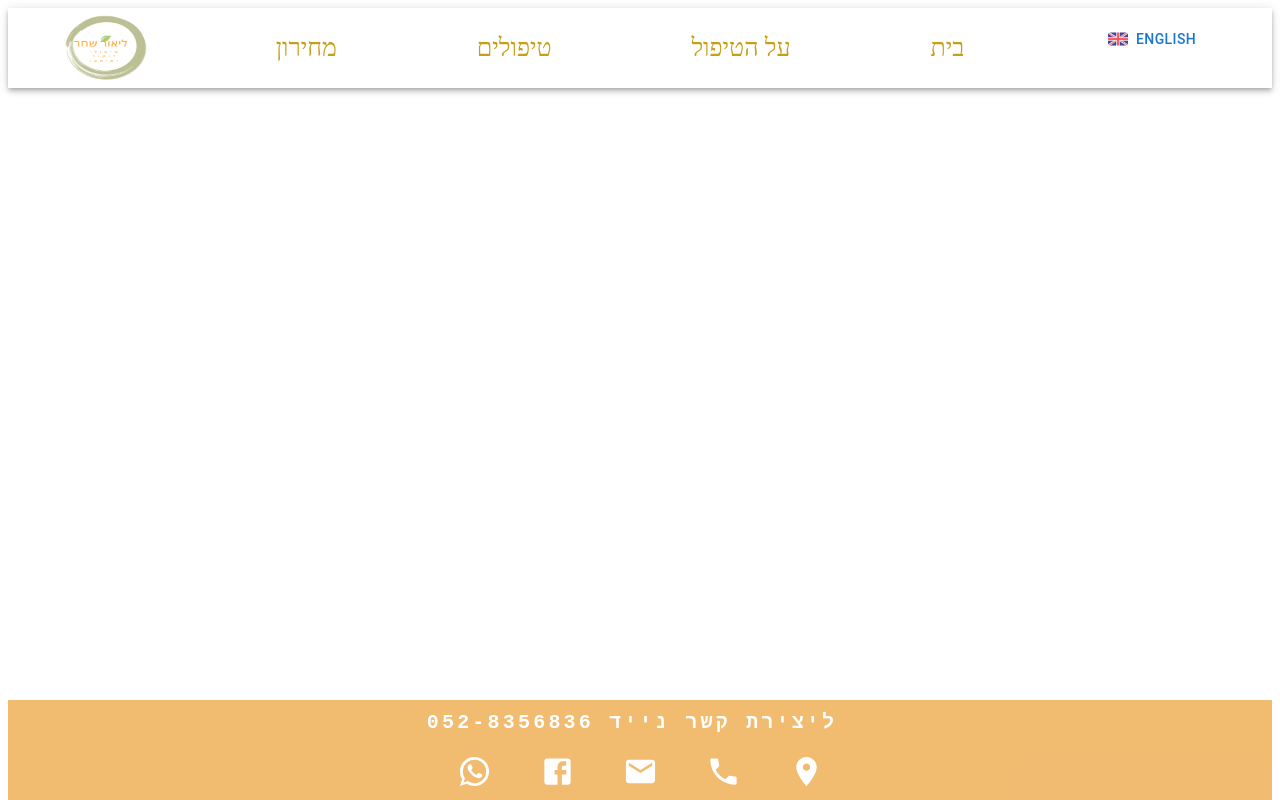
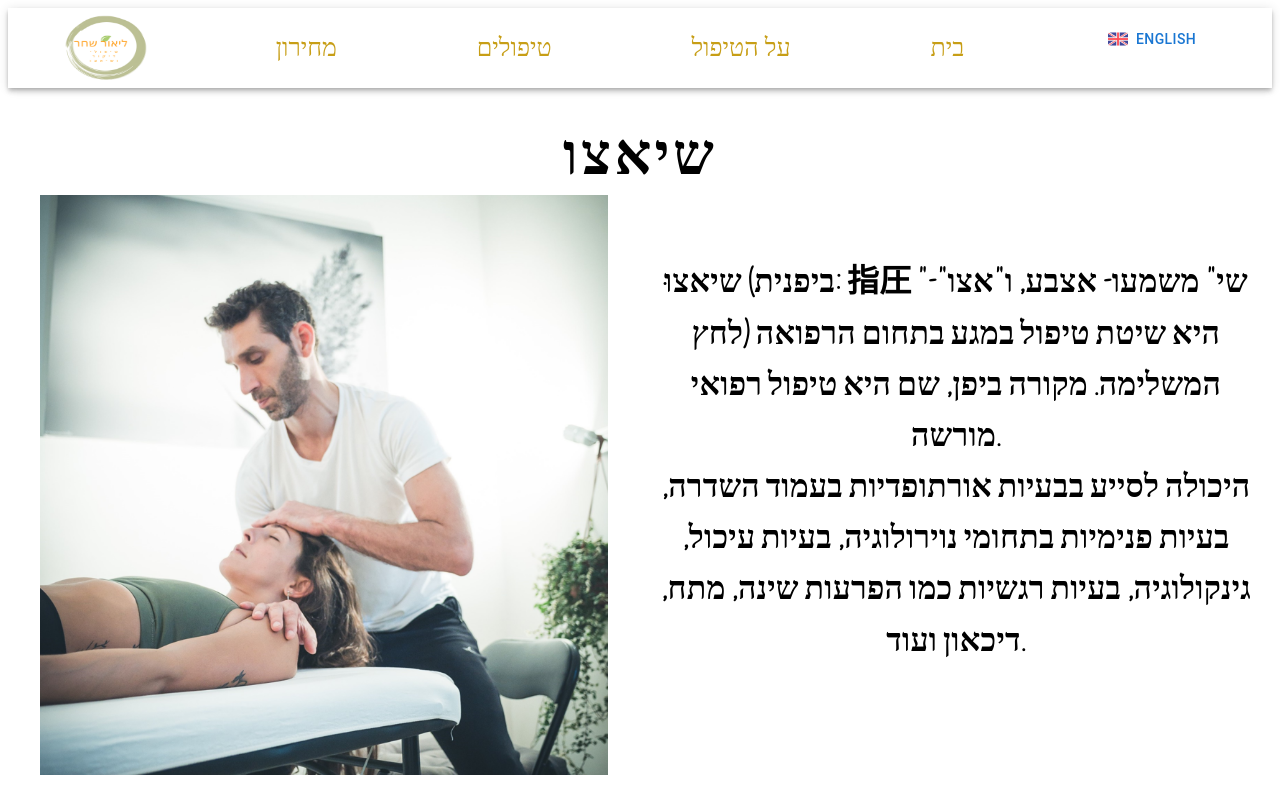
Before and after one commit to Rafcon96/lior-shiatsu, a React (Create React App) app: page /lior-shiatsu/treatments in a window 1280 px wide. Shown: the top 800 px of the page. Built offline with nearby package versions, Linux system fonts and the light colour scheme.

Commit message:
fix route and fount

```diff
--- a/src/App.js
+++ b/src/App.js
@@ -32,11 +32,10 @@ function App() {
         <LanguageProvider>
           <Layout>
             <Routes>
-            <Route path="/lior-shiatsu" element={<Home />} />
-              <Route path="/about" element={<About />} />
-              <Route path="/treatments" element={<Treatments />} />
-              <Route path="/prices" element={<Prices />} />
-              <Route path="/" element={<Home />} />
+            <Route path="lior-shiatsu/" element={<Home />} />
+              <Route path="lior-shiatsu/about" element={<About />} />
+              <Route path="lior-shiatsu/treatments" element={<Treatments />} />
+              <Route path="lior-shiatsu/prices" element={<Prices />} />
 
             </Routes>
           </Layout>
--- a/src/components/Header/index.jsx
+++ b/src/components/Header/index.jsx
@@ -13,10 +13,10 @@ import { useLang } from '../../context/language.context';
 import { Link } from 'react-router-dom';
 
 const pages = [
-    {name:['בית','home'], link:"/"},
-    {name:["על הטיפול","about"], link:"/about"},
-    {name:['טיפולים',"treatments"], link:"/treatments"},
-    {name:['מחירון',"prices"], link:"/prices"},
+    {name:['בית','home'], link:"/lior-shiatsu"},
+    {name:["על הטיפול","about"], link:"lior-shiatsu/about"},
+    {name:['טיפולים',"treatments"], link:"lior-shiatsu/treatments"},
+    {name:['מחירון',"prices"], link:"lior-shiatsu/prices"},
 
     // {name:["זמינות","availability"], link:"/availability"},
     // {name:['המלצות',"recommendations"], link:"/recommendations"},
--- a/src/pages/Home/index.js
+++ b/src/pages/Home/index.js
@@ -28,10 +28,10 @@ const res = {
     Over the years I have collected many tools to produce the best and personalized treatment experience for each patient that combines an understanding of the Western and Eastern worlds of medicine`
   ],
   actionButtons:[
-    {buttonTitle:[`עליי`,`About`],path:'./About'},
-    {buttonTitle:[`טיפולים`,`treatments`],path:'./treatments'},
-    {buttonTitle:[`מחירון`,`prices`],path:'./prices'},
-    {buttonTitle:[`צור קשר`,`contact`],path:'./contact'},
+    {buttonTitle:[`עליי`,`About`],path:'lior-shiatsu/About'},
+    {buttonTitle:[`טיפולים`,`treatments`],path:'lior-shiatsu/treatments'},
+    {buttonTitle:[`מחירון`,`prices`],path:'lior-shiatsu/prices'},
+    {buttonTitle:[`צור קשר`,`contact`],path:'lior-shiatsu/contact'},
   ]
 }
 
--- a/src/pages/Treatments/index.jsx
+++ b/src/pages/Treatments/index.jsx
@@ -129,7 +129,7 @@ export default function Treatments() {
                     display:  'flex' ,
                     fontFamily: 'Amatic SC',
                     fontWeight: 600,
-                    letterSpacing: '.2rem',
+
                     color: 'inherit',
                     textDecoration: 'none',
                     fontSize:'clamp(1rem, 4.5vw, 2rem)'
@@ -149,7 +149,7 @@ export default function Treatments() {
                     display:  'flex' ,
                     fontFamily: 'Amatic SC',
                     fontWeight: 600,
-                    letterSpacing: '.2rem',
+
                     color: 'inherit',
                     textDecoration: 'none',
                     fontSize:'clamp(1.2rem, 4.5vw, 1.5rem)'
@@ -169,7 +169,7 @@ export default function Treatments() {
                     display:  'flex' ,
                     fontFamily: 'Amatic SC',
                     fontWeight: 600,
-                    letterSpacing: '.2rem',
+
                     color: 'inherit',
                     textDecoration: 'none',
                     fontSize:'clamp(1.2rem, 4.5vw, 1.5rem)'
@@ -190,7 +190,7 @@ export default function Treatments() {
                     display:  'flex' ,
                     fontFamily: 'Amatic SC',
                     fontWeight: 700,
-                    letterSpacing: '.2rem',
+
                     color: 'inherit',
                     textDecoration: 'none',
                     fontSize:'clamp(1.9rem, 4.5vw, 4rem)'
@@ -217,7 +217,7 @@ export default function Treatments() {
                     display:  'flex' ,
                     fontFamily: 'Amatic SC',
                     fontWeight: 600,
-                    letterSpacing: '.2rem',
+
                     color: 'inherit',
                     textDecoration: 'none',
                     fontSize:'clamp(1rem, 4.5vw, 2rem)'
@@ -237,7 +237,7 @@ export default function Treatments() {
                     display:  'flex' ,
                     fontFamily: 'Amatic SC',
                     fontWeight: 600,
-                    letterSpacing: '.2rem',
+
                     color: 'inherit',
                     textDecoration: 'none',
                     fontSize:'clamp(1.2rem, 4.5vw, 1.5rem)'
@@ -257,7 +257,7 @@ export default function Treatments() {
                     display:  'flex' ,
                     fontFamily: 'Amatic SC',
                     fontWeight: 600,
-                    letterSpacing: '.2rem',
+
                     color: 'inherit',
                     textDecoration: 'none',
                     fontSize:'clamp(1.2rem, 4.5vw, 1.5rem)'
@@ -278,7 +278,6 @@ export default function Treatments() {
                     display:  'flex' ,
                     fontFamily: 'Amatic SC',
                     fontWeight: 700,
-                    letterSpacing: '.2rem',
                     color: 'inherit',
                     textDecoration: 'none',
                     fontSize:'clamp(1.9rem, 4.5vw, 4rem)'
@@ -305,7 +304,6 @@ export default function Treatments() {
                     display:  'flex' ,
                     fontFamily: 'Amatic SC',
                     fontWeight: 600,
-                    letterSpacing: '.2rem',
                     color: 'inherit',
                     textDecoration: 'none',
                     fontSize:'clamp(1rem, 4.5vw, 2rem)'
@@ -325,7 +323,6 @@ export default function Treatments() {
                     display:  'flex' ,
                     fontFamily: 'Amatic SC',
                     fontWeight: 600,
-                    letterSpacing: '.2rem',
                     color: 'inherit',
                     textDecoration: 'none',
                     fontSize:'clamp(1.2rem, 4.5vw, 1.5rem)'
@@ -345,7 +342,6 @@ export default function Treatments() {
                     display:  'flex' ,
                     fontFamily: 'Amatic SC',
                     fontWeight: 600,
-                    letterSpacing: '.2rem',
                     color: 'inherit',
                     textDecoration: 'none',
                     fontSize:'clamp(1.2rem, 4.5vw, 1.5rem)'
```
